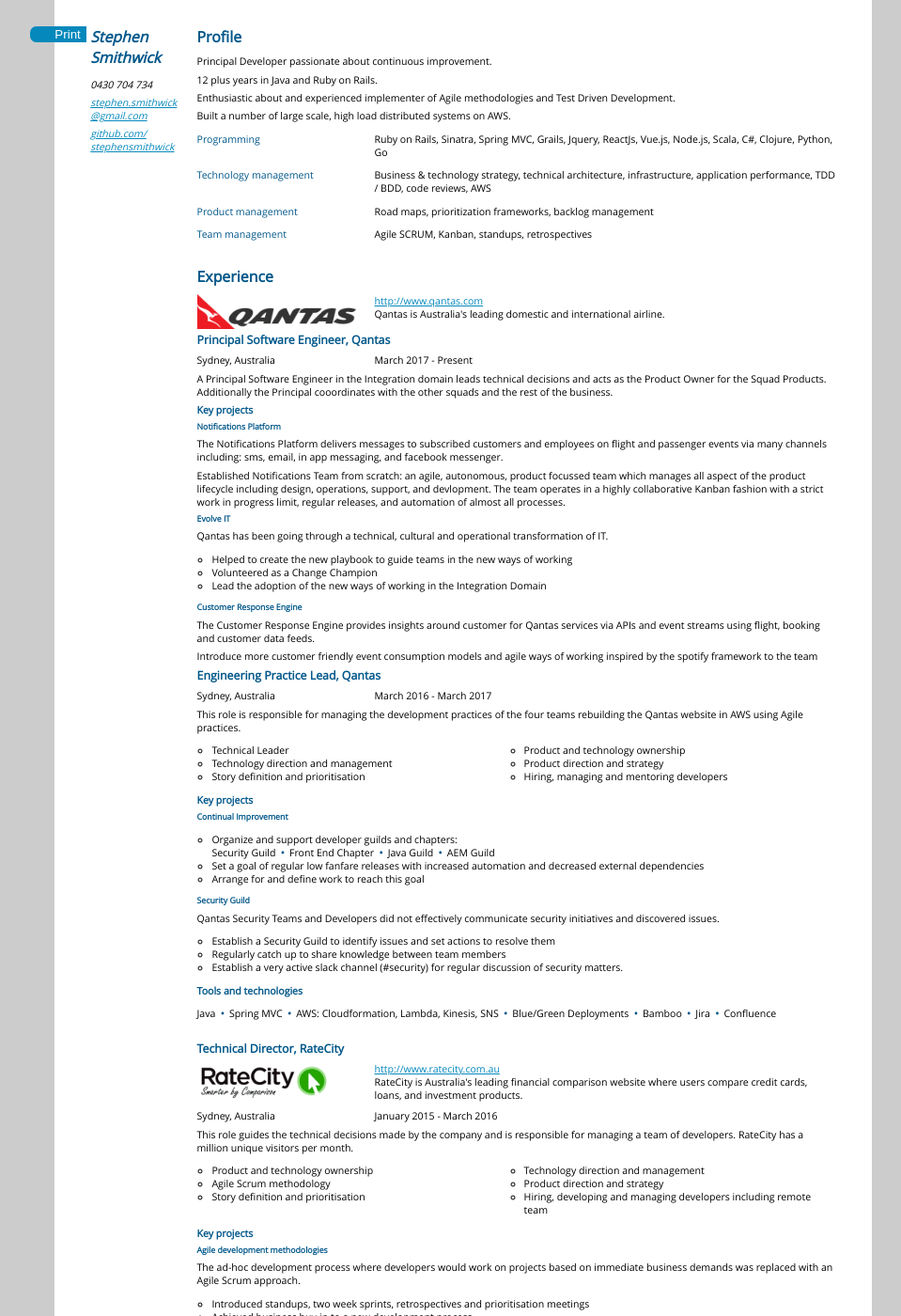
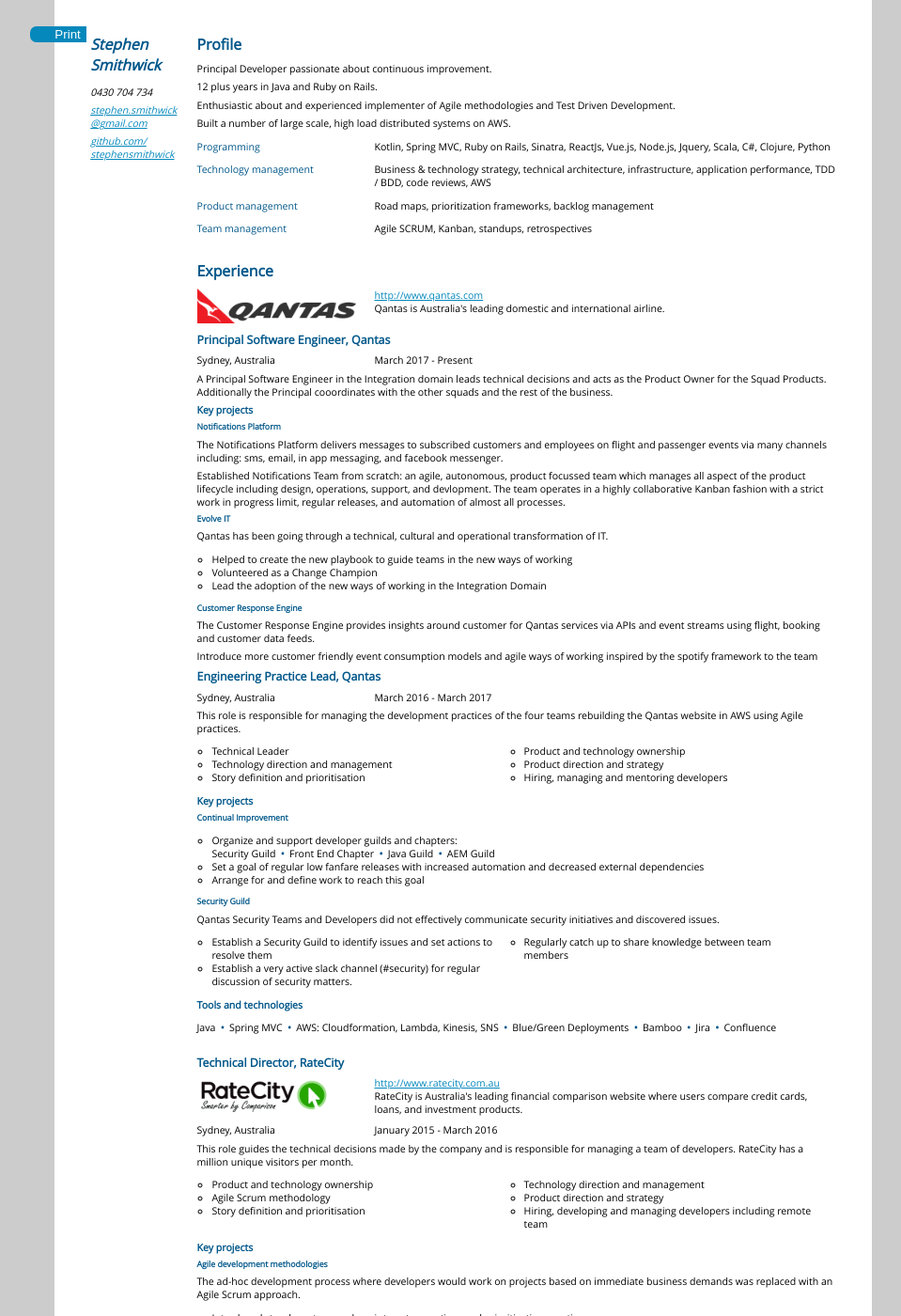
Before and after one commit to StephenSmithwick/StephenSmithwick.github.io, a Jekyll site: the page built from cv.html, in a window 1280 px wide and 1400 px high. Shown: the whole window at 94% size, without its empty margins (147-1106 px from the left). Built offline with Jekyll 4.4.1, drawn with Linux system fonts in a browser that asks for light colours.

Commit message:
updating

```diff
--- a/css/cv.scss
+++ b/css/cv.scss
@@ -104,10 +104,6 @@
   h1, h2, h3, h4, h5, h6 {
     color: $dark-blue;
     margin: 0.5em 0em;
-
-    &:first-child {
-      margin-top: 0em;
-    }
   }
 
   p {
--- a/cv.html
+++ b/cv.html
@@ -27,7 +27,7 @@
 
     <dl>
       <dt>Programming</dt>
-      <dd>Ruby on Rails, Sinatra, Spring MVC, Grails, Jquery, ReactJs, Vue.js, Node.js, Scala, C#, Clojure, Python, Go</dd>
+      <dd>Kotlin, Spring MVC, Ruby on Rails, Sinatra, ReactJs, Vue.js, Node.js, Jquery, Scala, C#, Clojure, Python</dd>
 
       <dt>Technology management</dt>
       <dd>Business & technology strategy, technical architecture, infrastructure, application performance, TDD / BDD, code reviews, AWS</dd>
@@ -140,7 +140,7 @@
               <p>
                 Qantas Security Teams and Developers did not effectively communicate security initiatives and discovered issues.
               </p>
-              <ul>
+              <ul class="two-columns">
                 <li>Establish a Security Guild to identify issues and set actions to resolve them</li>
                 <li>Regularly catch up to share knowledge between team members</li>
                 <li>Establish a very active slack channel (#security) for regular discussion of security matters.</li>
```
